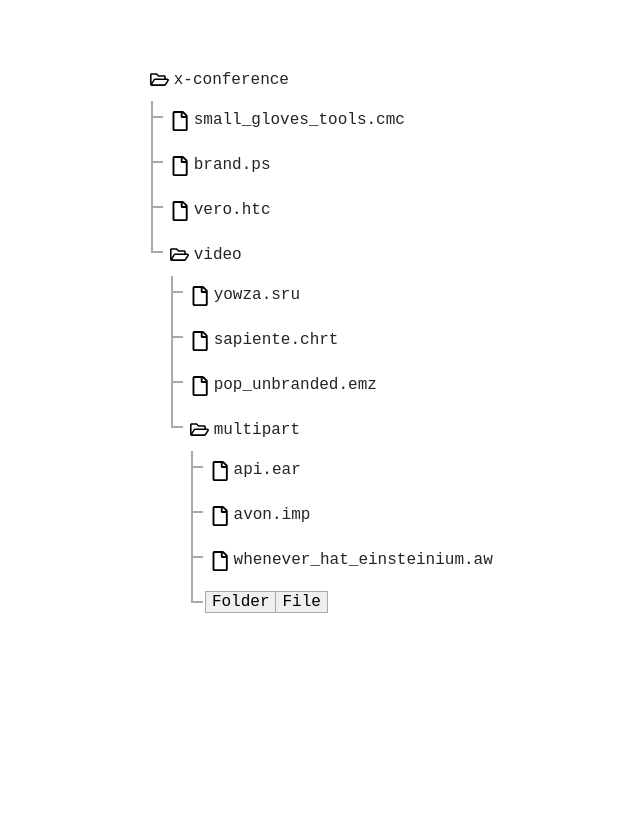
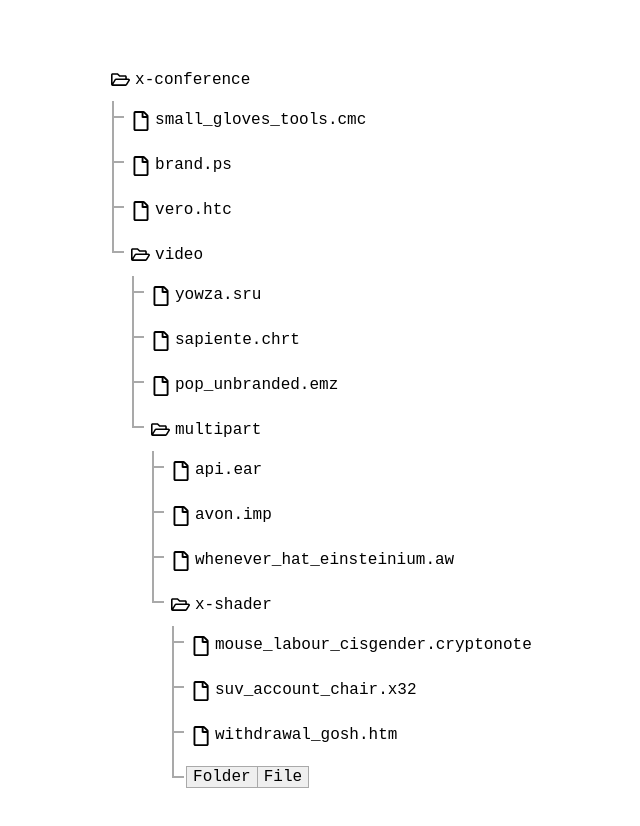
Before and after one commit to mywebcodev/mable, an Angular app: page /folder-structure in a window 1280 px wide. Shown: the top 826 px of the page, without its empty margins (280-920 px from the left). Before the commit the page ends 800 px from the top, so only its background shows below. Built offline with nearby package versions, Linux system fonts and the light colour scheme.

Commit message:
feat(node): build a tree

```diff
--- a/src/app/folder-structure/models/node.model.ts
+++ b/src/app/folder-structure/models/node.model.ts
@@ -1,8 +1,11 @@
 export class NodeModel {
   id!: string;
   type!: 'folder' | 'file' | 'unset' | null;
-  prev?: NodeModel;
-  next?: NodeModel;
+  parent?: NodeModel;
   name?: string;
   children?: NodeModel[];
+
+  get isFolder(): boolean {
+    return this.type === 'folder';
+  }
 }
--- a/src/app/folder-structure/node/node.component.html
+++ b/src/app/folder-structure/node/node.component.html
@@ -10,7 +10,7 @@
       </ng-container>
     </ng-container>
   </li>
-  <li *ngIf="!node.next">
+  <li *ngIf="canShowControls(node)">
     <div class="btn-group">
       <button class="add-node-btn">Folder</button>
       <button class="add-node-btn">File</button>
--- a/src/app/folder-structure/node/node.component.ts
+++ b/src/app/folder-structure/node/node.component.ts
@@ -10,6 +10,7 @@ import { NodeService } from '../services/node.service';
 })
 export class NodeComponent {
   private _node!: NodeModel;
+
   @Input()
   get node(): NodeModel {
     return this._node;
@@ -20,6 +21,15 @@ export class NodeComponent {
 
   constructor(private nodeService: NodeService) {}
 
+  canShowControls(node: NodeModel): boolean {
+    const length = node.children?.length;
+
+    if (node.isFolder) {
+      return length ? !node.children?.at(length - 1)?.isFolder : true;
+    }
+
+    return false;
+  }
   onDelete(node: NodeModel) {
     this.nodeService.deleteNode(node);
   }
--- a/src/app/folder-structure/services/node.service.ts
+++ b/src/app/folder-structure/services/node.service.ts
@@ -1,74 +1,66 @@
 import { Injectable } from '@angular/core';
 import { faker } from '@faker-js/faker';
-import { Observable, of } from 'rxjs';
+import { BehaviorSubject, Observable } from 'rxjs';
 
 import { NodeModel } from '../models/node.model';
 
 @Injectable()
 export class NodeService {
+  private rootNode$ = new BehaviorSubject(this.createFolder(3, null));
+
   constructor() {}
 
   getNode(): Observable<NodeModel> {
-    const node = this.createNode('folder', 3);
-    const childNode = this.createNode('folder', 3, node);
-    childNode.children?.push(this.createNode('folder', 3, childNode));
-    node.children?.push(childNode);
-
-    return of(node);
+    return this.rootNode$.asObservable();
   }
 
-  deleteNode(node: NodeModel | null): void {
+  deleteNode(node: NodeModel): void {
     if (!node) {
       return;
     }
 
-    const parent = node.prev;
-
-    if (!parent) {
-      node = null;
+    if (!node.parent) {
+      this.rootNode$.next(null);
       return;
     }
 
-    const index = parent.children?.findIndex((c) => c.id === node.id);
+    const parent = node.parent;
 
-    if (!isNaN(index)) {
-      parent.next = null;
-      parent.children?.splice(index, 1);
+    if (parent) {
+      const index = parent.children?.findIndex((c) => c.id === node.id);
+      if (!isNaN(index)) {
+        parent.children?.splice(index, 1);
+      }
     }
   }
 
-  private createNode(
-    type: 'folder' | 'file',
-    childrenCount: number,
-    prev?: NodeModel
+  private createFolder(
+    nestedFoldersCount: number,
+    parent: NodeModel
   ): NodeModel {
-    const node: NodeModel = {
-      id: faker.database.mongodbObjectId(),
-      type: type,
-      prev: prev,
-      children: [],
-    };
+    const node = this.createNode('folder', parent);
 
-    if (node.type !== 'folder') {
-      node.name = faker.system.fileName();
-      return node;
+    Array.from({ length: 3 }).forEach(() => {
+      node.children?.push(this.createNode('file', node));
+    });
+
+    if (nestedFoldersCount) {
+      nestedFoldersCount -= 1;
+      node.children.push(this.createFolder(nestedFoldersCount, node));
     }
 
-    node.name = faker.system.fileType();
+    return node;
+  }
 
-    if (prev) {
-      prev.next = node;
-    }
+  private createNode(type: 'folder' | 'file', parent: NodeModel): NodeModel {
+    const node: NodeModel = new NodeModel();
 
-    Array.from({ length: childrenCount }).forEach(() => {
-      childrenCount -= 1;
-      node.children?.push(this.createNode('file', childrenCount, node));
-    });
-    // while (nestedFoldersCount !== 0) {
-    //   nestedFoldersCount -= 1;
-
-    //   node.children?.push(this.createNode('folder', nestedFoldersCount, node));
-    // }
+    node.id = faker.database.mongodbObjectId();
+    node.type = type;
+    node.parent = parent;
+    node.children = [];
+    node.name =
+      type === 'folder' ? faker.system.fileType() : faker.system.fileName();
 
     return node;
   }
--- a/src/app/folder-structure/structure/structure.component.scss
+++ b/src/app/folder-structure/structure/structure.component.scss
@@ -1,12 +1,7 @@
 .tree {
-  position: relative;
-  background: white;
   margin-top: 20px;
   padding: 30px;
   font-size: 1.6rem;
-  font-weight: 400;
-  line-height: 1.5;
-  color: #212529;
   display: flex;
   align-items: center;
   flex-direction: column;
```
